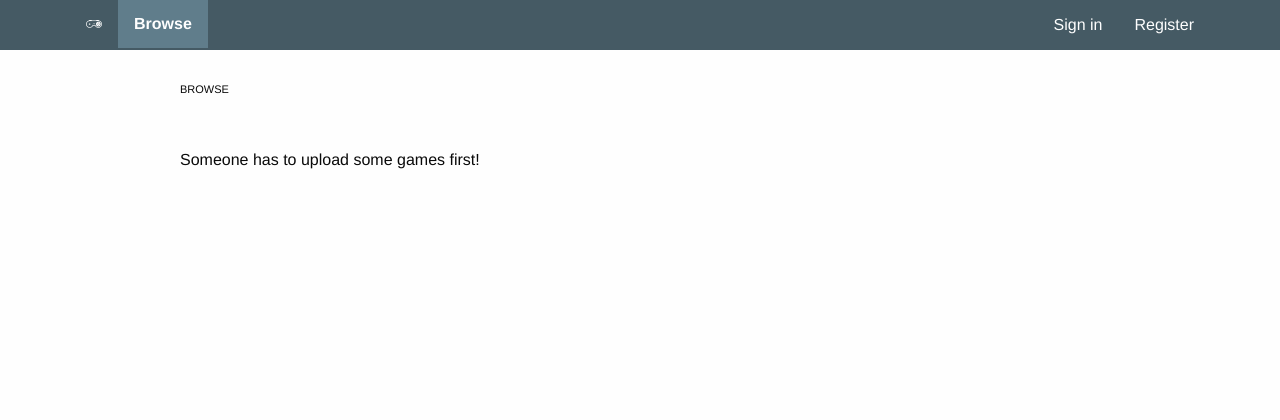
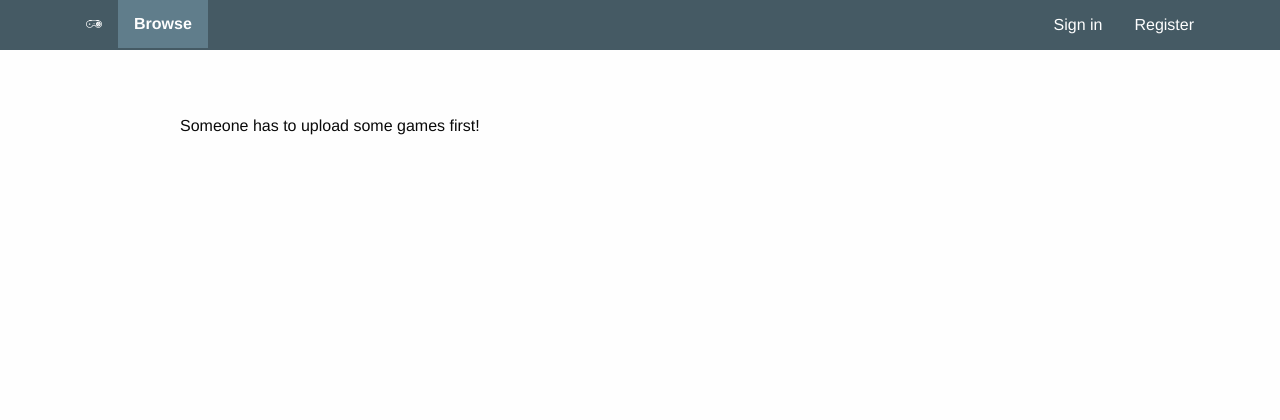
Before and after one commit to hien-cao/Game-online-shop, a Django app: page /games/ in a window 1280 px wide. Shown: the top 420 px of the page. Run offline with Django 3.2, Linux system fonts and the light colour scheme; data that the repository does not hold is empty; some libraries are stand-ins or nearby versions; some web fonts are replaced.

Commit message:
add spacer when no breacrumbs passed

```diff
--- a/apps/core/static/styles/app.css
+++ b/apps/core/static/styles/app.css
@@ -210,3 +210,9 @@ p.help {
   font-style: italic;
   color: #0a0a0a;
 }
+
+.spacer {
+  display: block;
+  height: 3rem;
+  clear: both;
+}
--- a/apps/core/templates/breadcrumbs.html
+++ b/apps/core/templates/breadcrumbs.html
@@ -16,4 +16,6 @@
     {% endfor %}
   </ul>
 </nav>
+{% else %}
+<div class="spacer"></div>
 {% endif %}
--- a/apps/game/contexts.py
+++ b/apps/game/contexts.py
@@ -2,31 +2,16 @@ from .models import Highscore
 
 games_context = {
     'games': 'is-active',
-    'crumbs': [
-        {
-            'label': 'Browse'
-        }
-    ]
 }
 
 
 library_context = {
     'library': 'is-active',
-    'crumbs': [
-        {
-            'label': 'Library'
-        }
-    ]
 }
 
 
 my_context = {
     'uploads': 'is-active',
-    'crumbs': [
-        {
-            'label': 'Uploads'
-        }
-    ]
 }
 
 
```
